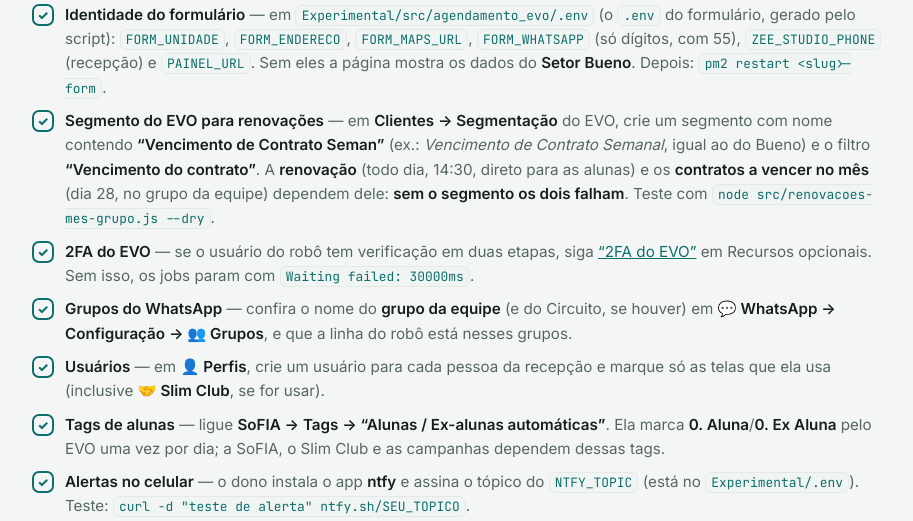
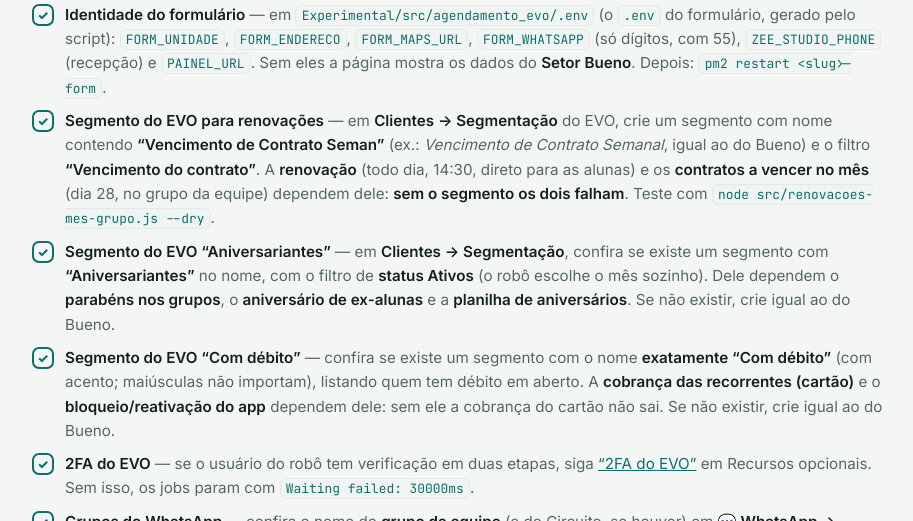
Before and after one commit to rrabadan86/SF-Chat_Experimental-Mensagens, a Flask app: page /implantacao in a window 1280 px wide. Shown: the part 5979-6500 px from the top of the page, without its empty margins (180-1093 px from the left). Run offline with Flask 3, Linux system fonts and the light colour scheme.

Commit message:
Manual: os três segmentos do EVO que a loja nova precisa
O /implantacao só citava "Vencimento de Contrato Semanal". O robô também
procura "Aniversariantes" (parabéns, aniversário de ex-alunas, planilha) e
"Com débito" (cobrança das recorrentes e bloqueio do app). Entram no
checklist "Configurar antes de divulgar" e nos problemas comuns.

Co-Authored-By: Claude Opus 5.5 <noreply@anthropic.com>
Claude-Session: https://claude.ai/code/session_015TTSt7TGwbyy5y2rhojFLo

```diff
--- a/Experimental/src/agendamento_evo/formulario_web/templates/implantacao.html
+++ b/Experimental/src/agendamento_evo/formulario_web/templates/implantacao.html
@@ -356,6 +356,8 @@ slimfit-atualizar               <span class="c"># cria também o slimfit-sofia;
       <li><span class="box">✓</span><span><b>Cobrança pela SoFIA</b> — em <b>SoFIA → Cobrança</b>, confira os textos (o de <b>saldo devedor</b> precisa da chave PIX da loja) e os dias. Com <b>número novo</b> na SoFIA, o <b>🌱 Número em aquecimento</b> já segura a cobrança nos primeiros dias (veja o passo 2.5).</span></li>
       <li><span class="box">✓</span><span><b>Identidade do formulário</b> — em <code>Experimental/src/agendamento_evo/.env</code> (o <code>.env</code> do formulário, gerado pelo script): <code>FORM_UNIDADE</code>, <code>FORM_ENDERECO</code>, <code>FORM_MAPS_URL</code>, <code>FORM_WHATSAPP</code> (só dígitos, com 55), <code>ZEE_STUDIO_PHONE</code> (recepção) e <code>PAINEL_URL</code>. Sem eles a página mostra os dados do <b>Setor Bueno</b>. Depois: <code>pm2 restart &lt;slug&gt;-form</code>.</span></li>
       <li><span class="box">✓</span><span><b>Segmento do EVO para renovações</b> — em <b>Clientes → Segmentação</b> do EVO, crie um segmento com nome contendo <b>“Vencimento de Contrato Seman”</b> (ex.: <i>Vencimento de Contrato Semanal</i>, igual ao do Bueno) e o filtro <b>“Vencimento do contrato”</b>. A <b>renovação</b> (todo dia, 14:30, direto para as alunas) e os <b>contratos a vencer no mês</b> (dia 28, no grupo da equipe) dependem dele: <b>sem o segmento os dois falham</b>. Teste com <code>node src/renovacoes-mes-grupo.js --dry</code>.</span></li>
+      <li><span class="box">✓</span><span><b>Segmento do EVO “Aniversariantes”</b> — em <b>Clientes → Segmentação</b>, confira se existe um segmento com <b>“Aniversariantes”</b> no nome, com o filtro de <b>status Ativos</b> (o robô escolhe o mês sozinho). Dele dependem o <b>parabéns nos grupos</b>, o <b>aniversário de ex-alunas</b> e a <b>planilha de aniversários</b>. Se não existir, crie igual ao do Bueno.</span></li>
+      <li><span class="box">✓</span><span><b>Segmento do EVO “Com débito”</b> — confira se existe um segmento com o nome <b>exatamente “Com débito”</b> (com acento; maiúsculas não importam), listando quem tem débito em aberto. A <b>cobrança das recorrentes (cartão)</b> e o <b>bloqueio/reativação do app</b> dependem dele: sem ele a cobrança do cartão não sai. Se não existir, crie igual ao do Bueno.</span></li>
       <li><span class="box">✓</span><span><b>2FA do EVO</b> — se o usuário do robô tem verificação em duas etapas, siga <a href="#opcionais">“2FA do EVO”</a> em Recursos opcionais. Sem isso, os jobs param com <code>Waiting failed: 30000ms</code>.</span></li>
       <li><span class="box">✓</span><span><b>Grupos do WhatsApp</b> — confira o nome do <b>grupo da equipe</b> (e do Circuito, se houver) em <b>💬 WhatsApp → Configuração → 👥 Grupos</b>, e que a linha do robô está nesses grupos.</span></li>
       <li><span class="box">✓</span><span><b>Usuários</b> — em <b>👤 Perfis</b>, crie um usuário para cada pessoa da recepção e marque só as telas que ela usa (inclusive <b>🤝 Slim Club</b>, se for usar).</span></li>
@@ -676,6 +678,7 @@ pm2 save</pre></div>
       <summary>📄 Renovação ou “contratos a vencer” não saiu (ou veio vazio)</summary>
       <div class="in">
         <ul>
+          <li><b>“Segmento "Aniversariantes" não encontrado”</b> — falta o segmento <b>“Aniversariantes”</b> no EVO da loja (ou foi renomeado). Veja <a href="#pos">Configurar antes de divulgar</a>.</li>
           <li><b>“Menu da Segmentação não encontrado”</b> — falta o segmento <b>“Vencimento de Contrato Semanal”</b> no EVO da loja (ou foi renomeado). Veja <a href="#pos">Configurar antes de divulgar</a>.</li>
           <li><b>“Não consegui aplicar o período no filtro do EVO”</b> — o filtro não apareceu nas 3 tentativas. A tela fica salva em <code>data/renovacoes-mes-debug.png</code> / <code>renovacao-debug.png</code>. Reenvie com <code>{"job":"renovacoesMesGrupo","mes":11}</code>.</li>
         </ul>
@@ -809,6 +812,7 @@ chmod +x ~/duckdns/duck.sh &amp;&amp; ~/duckdns/duck.sh &amp;&amp; cat ~/duckdns
       <summary>Ver todas as novidades</summary>
       <div class="in">
 <ul style="margin:6px 0 0;padding-left:18px">
+          <li>📋 <b>Manual: os três segmentos do EVO que a loja precisa</b> (nada a reiniciar): em <a href="#pos">Configurar antes de divulgar</a> entraram <b>“Aniversariantes”</b> e <b>“Com débito”</b>, ao lado do <b>“Vencimento de Contrato Semanal”</b> que já estava — com o nome que o robô procura e o que para sem cada um.</li>
           <li>💛 <b>SoFIA: “aula para relembrar” para quem já fez a experimental</b> (<code>slimfit-atualizar</code>; reinicia painel, robô, SoFIA e formulário — rode fora do horário de envios): para quem tem a etiqueta de quem já fez aula experimental, a SoFIA <b>não pergunta mais como foi a aula</b> (podia ter sido há meses). Ela trata como reencontro, numa mensagem só, e convida para uma <b>aula para relembrar</b> — gratuita, com o mesmo agendamento da experimental. Se a pessoa já disse “quero marcar”, ela vai direto ao dia e horário.</li>
           <li>📋 <b>Aquecimento mostra quem ficou sem follow-up</b> (<code>slimfit-atualizar</code>; reinicia painel, robô, SoFIA e formulário — rode fora do horário de envios): com o <b>🌱 Número em aquecimento</b> ligado, a SoFIA não manda o follow-up de quem parou de responder. Agora o quadro do aquecimento (<b>SoFIA → Configuração</b>) lista essas leads — nome, telefone e quando — e tocar no nome abre a conversa, para a recepção retomar à mão se quiser. A lista continua lá depois que o aquecimento termina e zera quando um novo é ligado.</li>
           <li>🔍 <b>Revisão do código de conexão da SoFIA e do robô</b> (<code>slimfit-atualizar</code>; reinicia painel, robô, SoFIA e formulário — rode fora do horário de envios; quem está conectado continua conectado): (1) depois do QR lido, se o WhatsApp já autenticou mas ainda está <b>sincronizando com o celular</b>, o sistema espera até 5 minutos antes de desistir (fechar o navegador no meio dessa sincronização era o que desfazia o vínculo); (2) com o <b>🌱 aquecimento</b> ligado, o aviso de <b>“acesso ao app reativado”</b> (para quem pagou) não se perde mais: fica guardado e sai quando o aquecimento acabar, e o grupo da equipe recebe o lembrete de avisar a aluna; (3) ligar ou desligar o aquecimento mostra a <b>confirmação</b> no topo da tela — e avisa se não conseguiu gravar; (4) <b>Gerar código</b>: um pedido a cada 3 minutos (pedir várias vezes seguidas reinicia a SoFIA a cada clique e faz o WhatsApp bloquear a conexão), o código é procurado por mais tempo em servidor lento e a tela diz “até 1 minuto”.</li>
```
